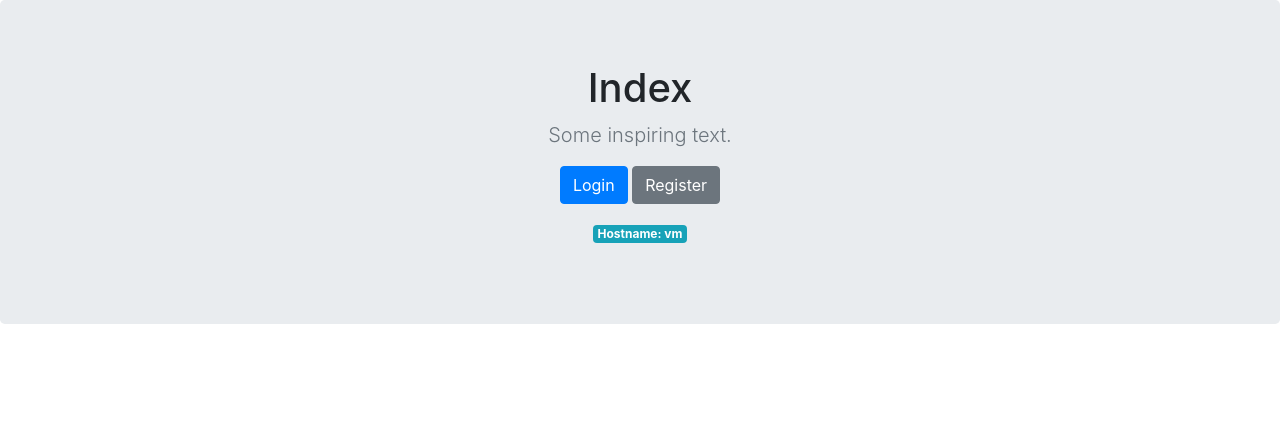
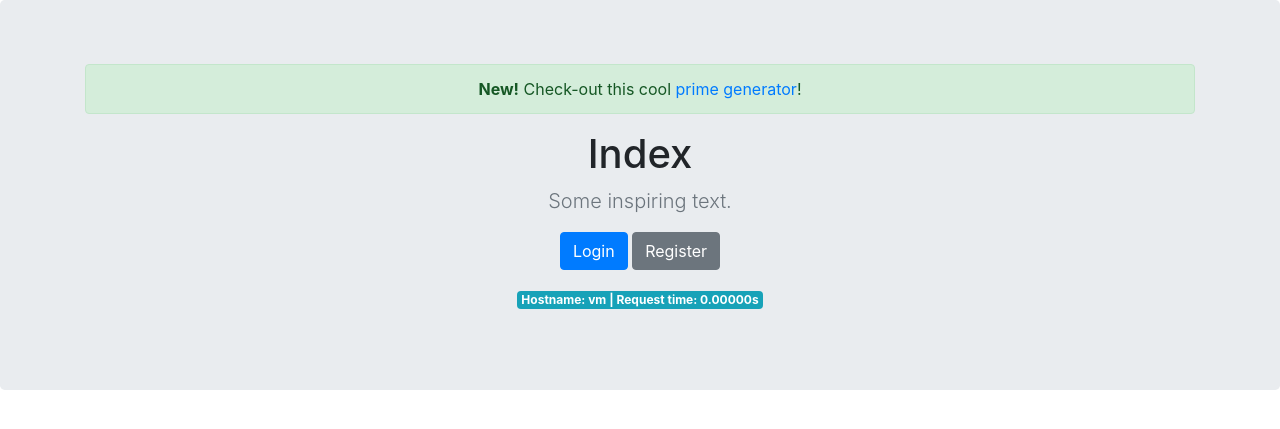
Before and after one commit to Eslih/basic-webapp, a Flask app: page / in a window 1280 px wide. Shown: the part 56-485 px from the top of the page. Run offline with Flask 2, Linux system fonts and the light colour scheme; some libraries are stand-ins or nearby versions.

Commit message:
Added rendering time

```diff
--- a/web/webapp/routes.py
+++ b/web/webapp/routes.py
@@ -1,7 +1,8 @@
-from flask import url_for, render_template, request, redirect, session
+from flask import url_for, render_template, request, redirect, session, g
 from flask import current_app as app
 from .models import db, User
 import socket
+import time
 
 @app.context_processor
 def inject_hostname():
@@ -51,8 +52,8 @@ def register():
 def prime(lower=0, upper=10000):
     if lower > 5000:
         return render_template('prime.html', error='Please don\'t overload me! Lower should be less than or equal to 5000.')
-    if upper > 10000:
-        return render_template('prime.html', error='You exaggerator! Upper should be less than or equal to 10000.')
+    if upper > 50000:
+        return render_template('prime.html', error='You exaggerator! Upper should be less than or equal to 50000.')
 
     p=[]
     for num in range(lower, upper+1):
@@ -65,8 +66,12 @@ def prime(lower=0, upper=10000):
 
     return render_template('prime.html', primes=p)
 
-
 @app.route('/logout')
 def logout():
     session['logged_in'] = False
     return redirect(url_for('home'))
+
+@app.before_request
+def before_request():
+    g.request_start_time = time.time()
+    g.request_time = lambda: "%.5fs" % (time.time() - g.request_start_time)
--- a/web/webapp/templates/base.html
+++ b/web/webapp/templates/base.html
@@ -43,7 +43,7 @@
                 {% endif %}
             </p>
            <p>
-               <span class="badge badge-info">Hostname: {{ hostname }}</span>
+               <span class="badge badge-info">Hostname: {{ hostname }} | Request time: {{ g.request_time() }}</span>
            </p>
         </div>
     </section>
--- a/web/webapp/templates/index.html
+++ b/web/webapp/templates/index.html
@@ -1,5 +1,8 @@
 {% extends "base.html" %}
 {% block content %}
+    <div class="alert alert-success" role="alert">
+       <strong>New!</strong> Check-out this cool <a href="/prime">prime generator</a>!
+    </div>
     {% if session['logged_in'] %}
         <h1 class="jumbotron-heading">Index - Logged in!</h1>
         <p class="lead text-muted">Some inspiring text. Give it another <a href="/logout">try</a>?</p>
@@ -15,5 +18,4 @@
             <a href="/registration" class="btn btn-success">Register!</a>
         {% endif %}
     {% endif %}
-
 {% endblock %}
```
